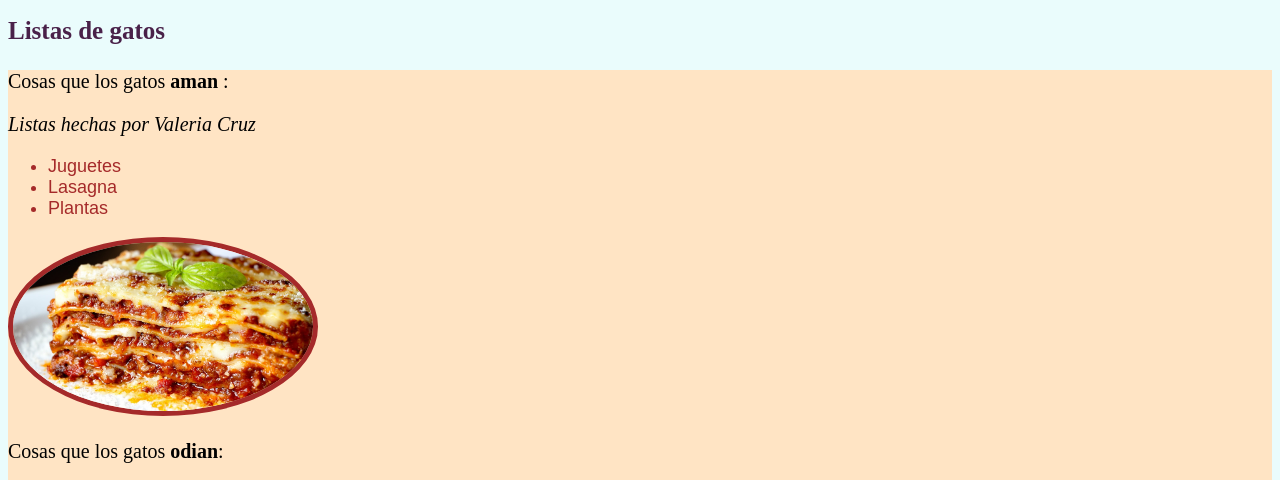
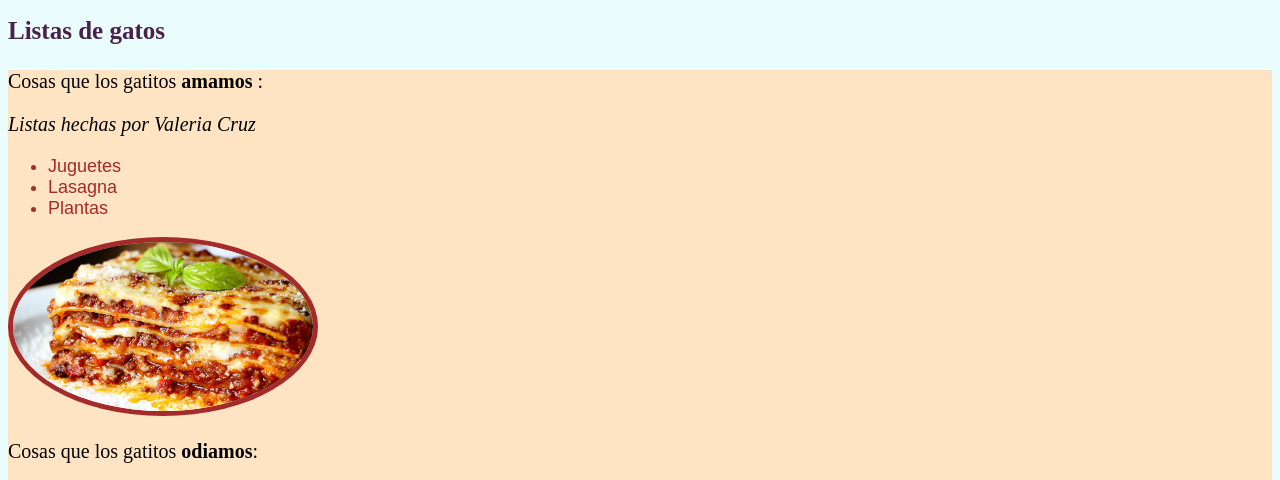
Before and after one commit to vero24mamani/veronica, a plain HTML site: page index.html in a window 1280 px wide. Shown: the part 609-1089 px from the top of the page. Drawn offline with Linux system fonts and the light colour scheme.

Commit message:
segundo commit

```diff
--- a/index.html
+++ b/index.html
@@ -58,7 +58,7 @@
 
 
         <div> <!--Elemento div-->
-            <p>Cosas que los gatos <strong> aman </strong>:</p> <!--strong para hacer la letra negrita-->
+            <p>Cosas que los gatitos <strong> amamos </strong>:</p> <!--strong para hacer la letra negrita-->
             <!--em para hacer la letra cursiva-->
             <p><em>Listas hechas por Valeria Cruz</em></p>
             <!--Listas no ordenadas-->
@@ -72,7 +72,7 @@
             <!--imagen desde nuestro dispositivo-->
 
 
-            <p>Cosas que los gatos <strong>odian</strong>:</p>
+            <p>Cosas que los gatitos <strong>odiamos</strong>:</p>
             <!--Listas ordenadas-->
             <ol class="lista-de-gatos"> <!--ol = ordered list-->
                 <li>Truenos</li> <!--li = list item-->
```
